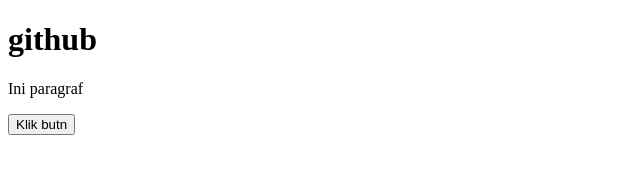
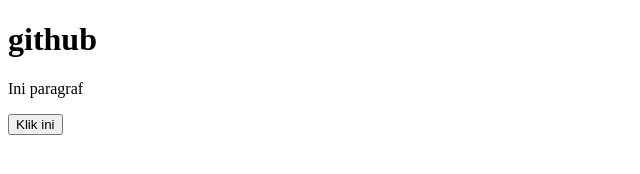
Before and after one commit to ramandarafkymuhammadamin/belajar_github, a plain HTML site: page index.html in a window 1280 px wide. Shown: the full height of the page, 0-640 px from the left. Drawn offline with Linux system fonts and the light colour scheme.

Commit message:
ubah button

```diff
--- a/index.html
+++ b/index.html
@@ -8,6 +8,6 @@
 <body>
     <h1>github</h1>
     <p>Ini paragraf</p>
-    <button>Klik butn</button>
+    <button>Klik ini</button>
 </body>
 </html>
```
